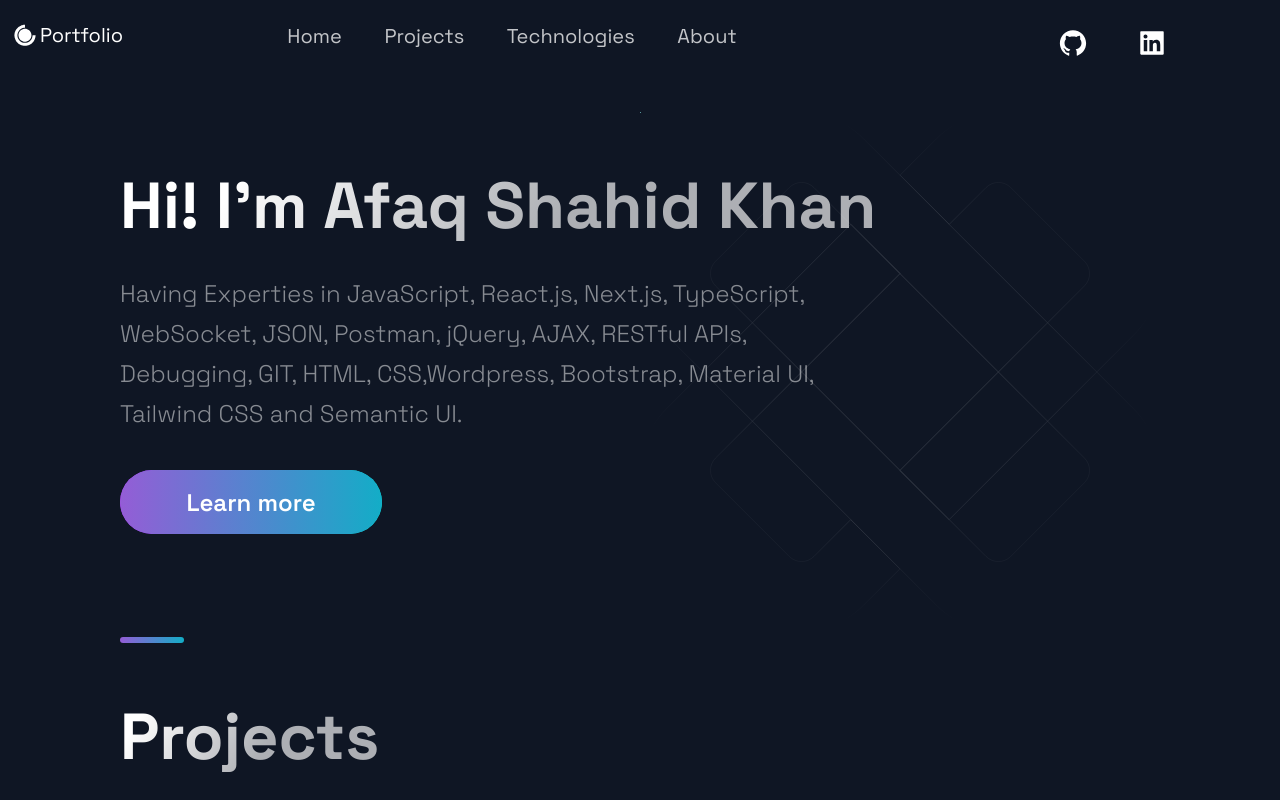
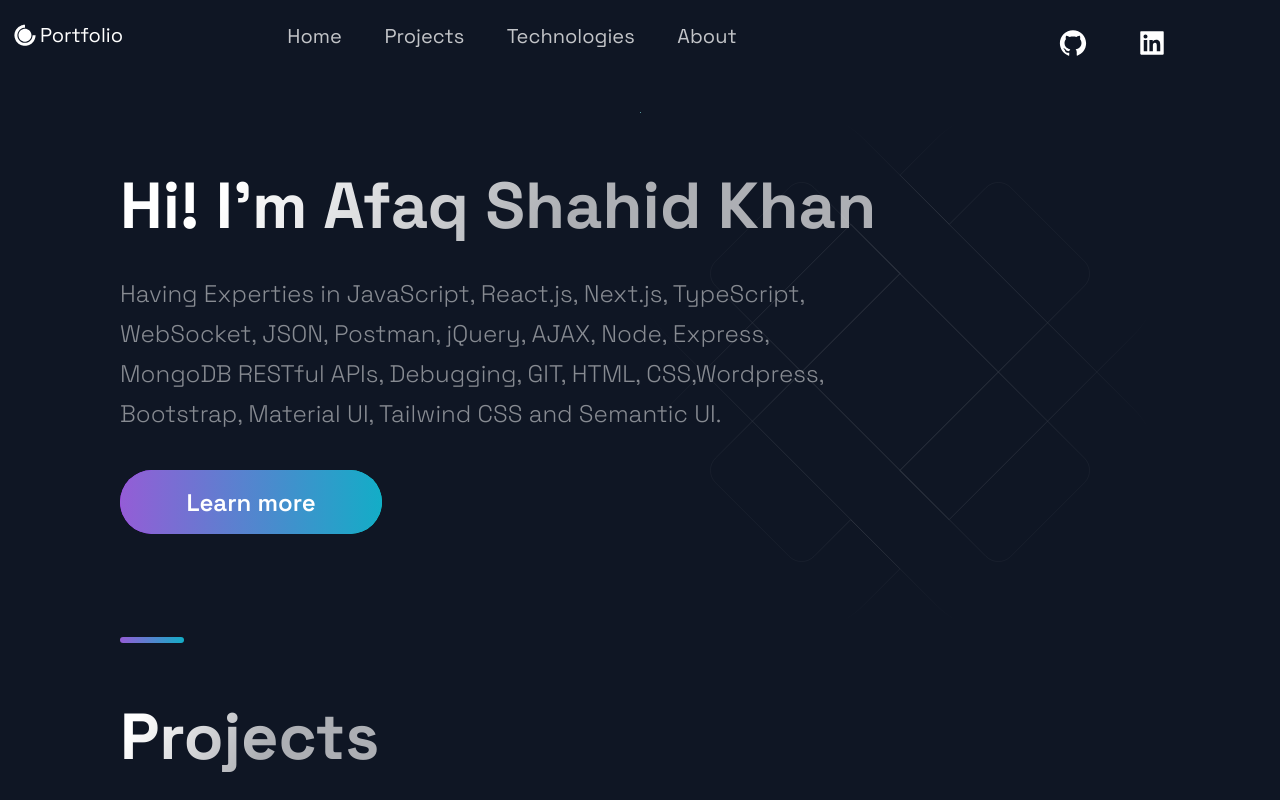
Before and after one commit to AfaqShahidKhan/portfolio-website-template-in-next-js, a Next.js app: page / in a window 1280 px wide. Shown: the top 800 px of the page. Built offline with nearby package versions, Linux system fonts and the light colour scheme; some icons are missing.

Commit message:
add expe

```diff
--- a/src/components/Hero/Hero.js
+++ b/src/components/Hero/Hero.js
@@ -18,7 +18,7 @@ const Hero = () => (
       </SectionTitle>
       <SectionText>
       Having Experties in JavaScript, React.js, Next.js, TypeScript, WebSocket,
-      JSON, Postman, jQuery, AJAX, RESTful APIs, Debugging, GIT,
+      JSON, Postman, jQuery, AJAX, Node, Express, MongoDB RESTful APIs, Debugging, GIT,
       HTML, CSS,Wordpress, Bootstrap, Material UI, Tailwind CSS and Semantic UI.
       </SectionText>
       <Button
```
